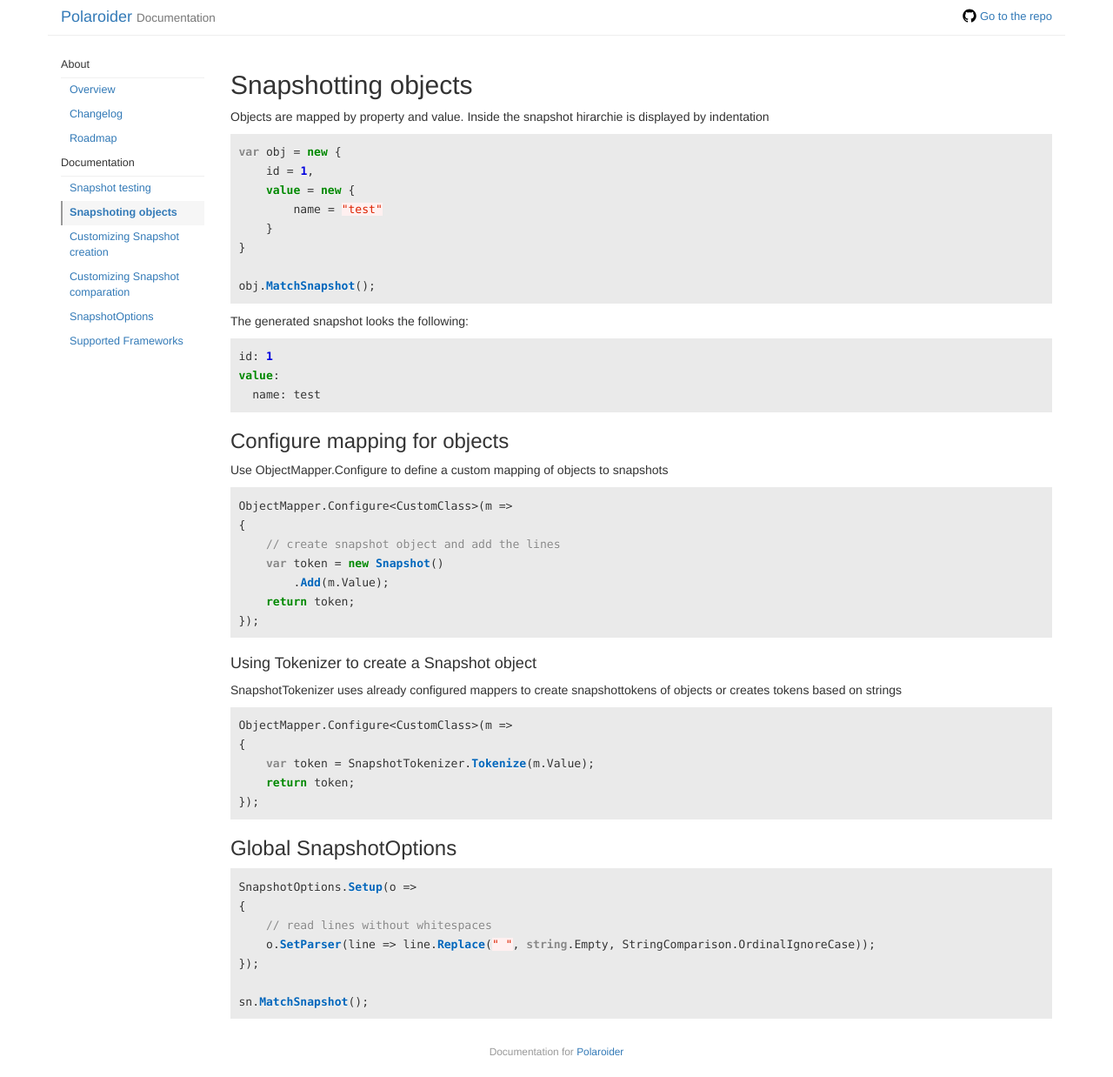
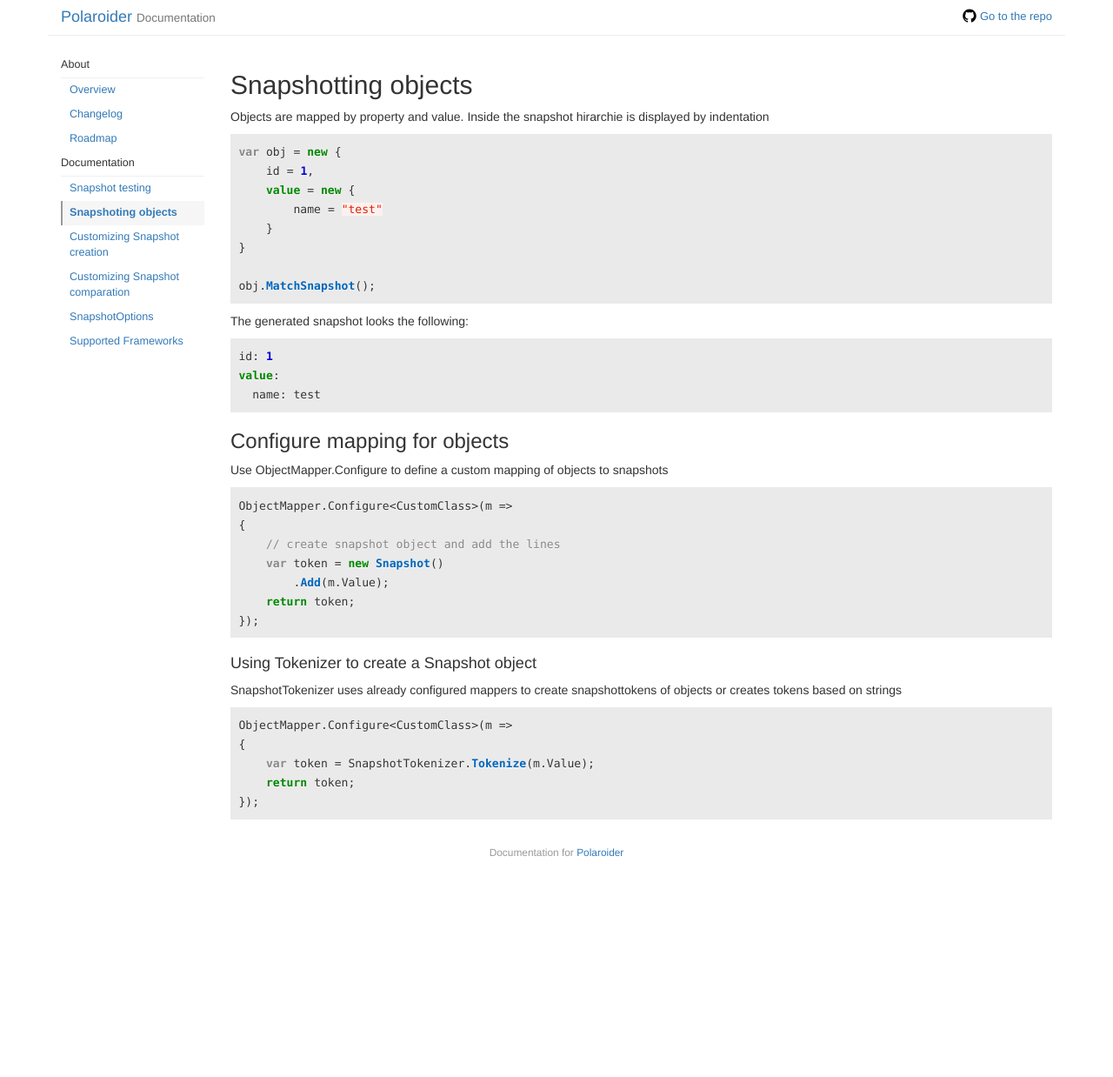
Before and after one commit to WickedFlame/Polaroider, a Jekyll site: the page built from docs/objects.md, in a window 1280 px wide. Shown: the whole page at 87% size. Built offline with Jekyll 4.4.1, drawn with Linux system fonts in a browser that asks for light colours; after the commit the page ends 1009 px from its top, so only the background shows below that.

Commit message:
Update docs after review

````diff
--- a/docs/objects.md
+++ b/docs/objects.md
@@ -44,14 +44,3 @@ ObjectMapper.Configure<CustomClass>(m =>
     return token;
 });
 ```
-
-### Global SnapshotOptions
-```csharp
-SnapshotOptions.Setup(o =>
-{
-    // read lines without whitespaces
-    o.SetParser(line => line.Replace(" ", string.Empty, StringComparison.OrdinalIgnoreCase));
-});
-
-sn.MatchSnapshot();
-```
````
Also changed, not shown: docs/comparer.md (+3 -3 lines), docs/directives.md (+4 -2 lines), docs/options.md (+2 -1 lines).
